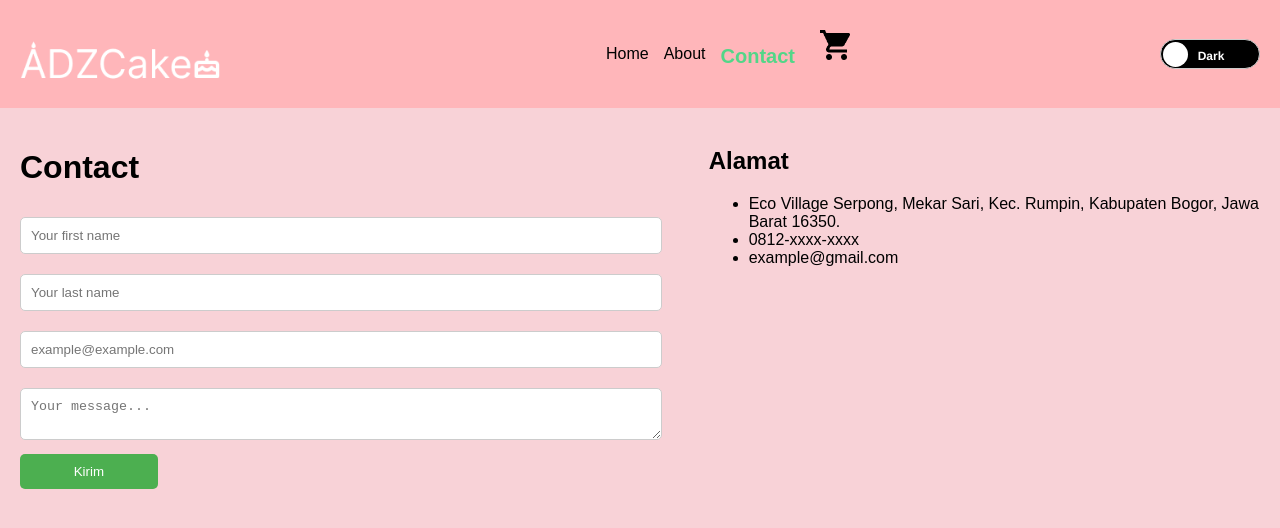
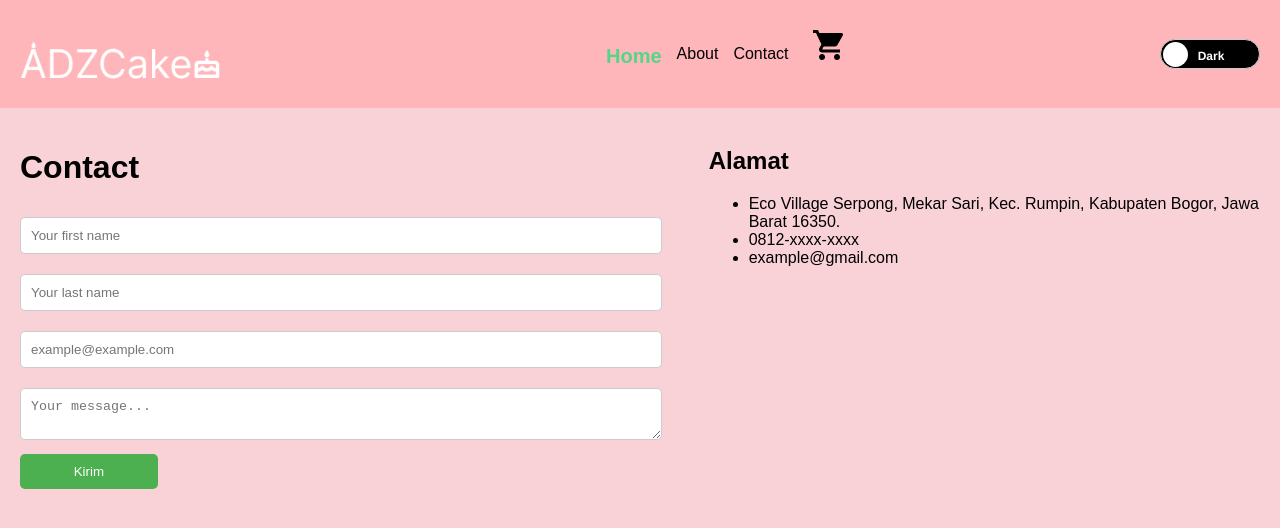
Before and after one commit to Ghozy-2304/ADZCake, a plain HTML site: page Contact.html in a window 1280 px wide. Drawn offline with Linux system fonts and the light colour scheme.

Commit message:
Update Contact.html

```diff
--- a/Contact.html
+++ b/Contact.html
@@ -11,9 +11,9 @@
         <img src="assets/Nama.png" alt="" class="logo">
         <nav class="nav">
             <ul>
-                <li><a href="http://127.0.0.1:3000/index.html" >Home</a></li>
-                <li><a href="http://127.0.0.1:3000/About.html">About</a></li>
-                <li><a href="http://127.0.0.1:3000/Contact.html?" class="active">Contact</a></li>
+                <li><a href="https://ghozy-2304.github.io/ADZCake/" class="active">Home</a></li>
+                <li><a href="https://ghozy-2304.github.io/ADZCake/About.html">About</a></li>
+                <li><a href="https://ghozy-2304.github.io/ADZCake/Contact.html">Contact</a></li>
             </ul>
             <img src="assets/Cart.png" alt="cart" class="cart">
         </nav>
```
